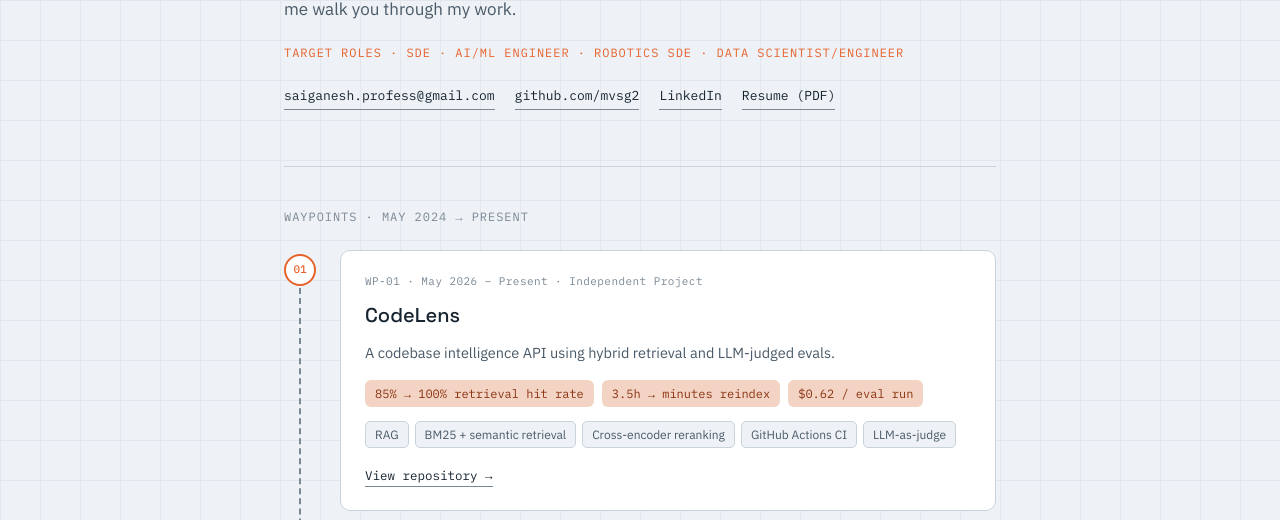
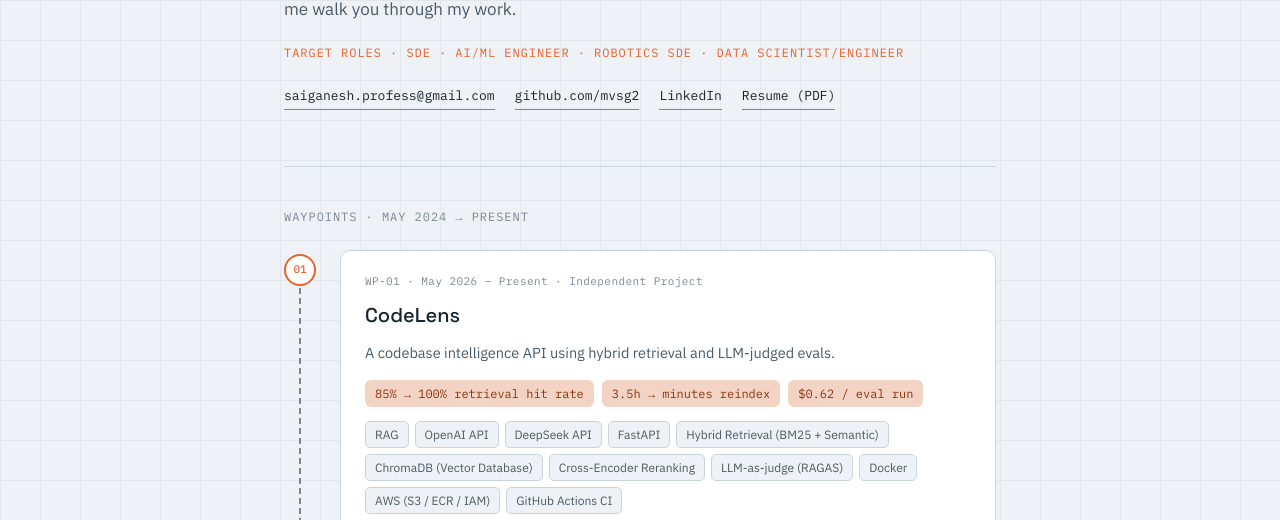
Before and after one commit to mvsg2/mvsg2.github.io, a plain HTML site: page index.html in a window 1280 px wide. Shown: the part 280-800 px from the top of the page. Drawn offline with Linux system fonts and the light colour scheme.

Commit message:
update portfolio content

```diff
--- a/index.html
+++ b/index.html
@@ -274,10 +274,16 @@
         </div>
         <div class="wp-stack">
           <span class="stack-tag">RAG</span>
-          <span class="stack-tag">BM25 + semantic retrieval</span>
-          <span class="stack-tag">Cross-encoder reranking</span>
+          <span class="stack-tag">OpenAI API</span>
+          <span class="stack-tag">DeepSeek API</span>
+          <span class="stack-tag">FastAPI</span>
+          <span class="stack-tag">Hybrid Retrieval (BM25 + Semantic)</span>
+          <span class="stack-tag">ChromaDB (Vector Database)</span>
+          <span class="stack-tag">Cross-Encoder Reranking</span>
+          <span class="stack-tag">LLM-as-judge (RAGAS)</span>
+          <span class="stack-tag">Docker</span>
+          <span class="stack-tag">AWS (S3 / ECR / IAM)</span>
           <span class="stack-tag">GitHub Actions CI</span>
-          <span class="stack-tag">LLM-as-judge</span>
         </div>
         <a class="wp-link" href="https://github.com/mvsg2/CodeLens" target="_blank" rel="noopener">View repository →</a>
       </div>
```
